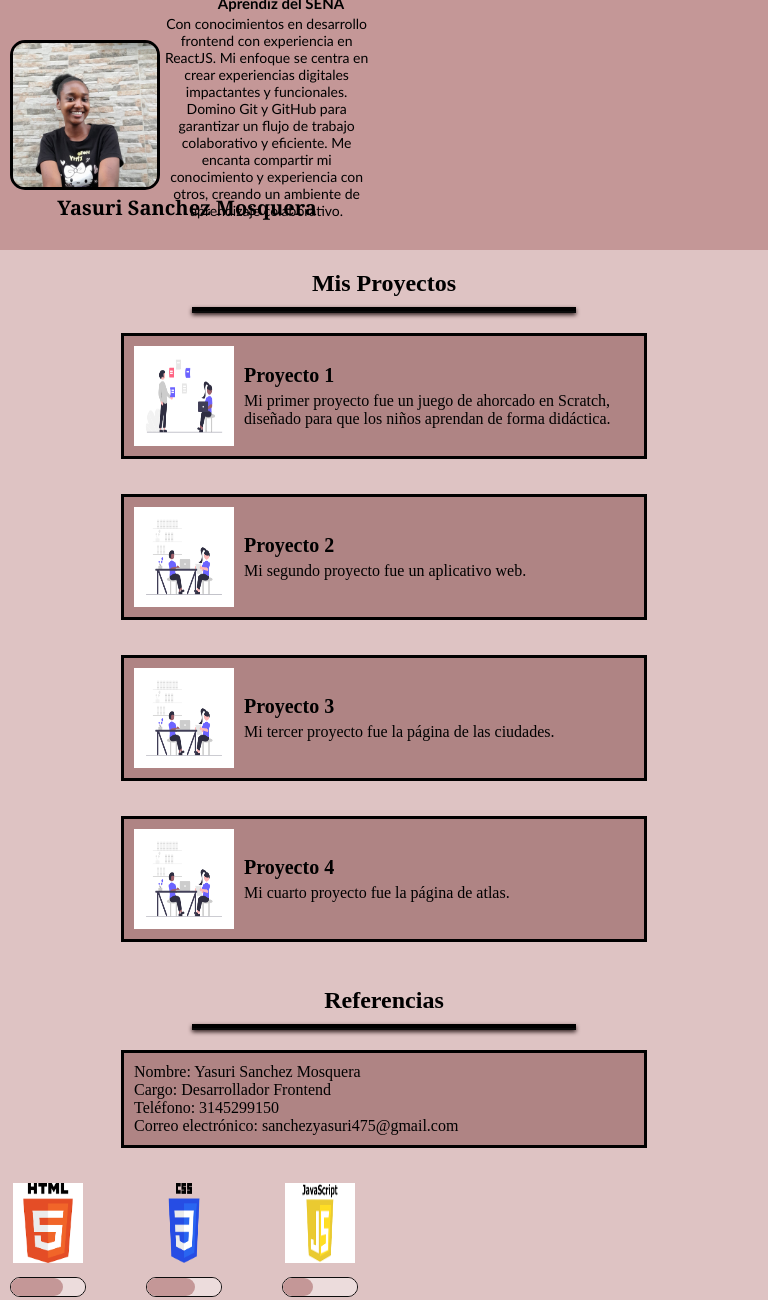
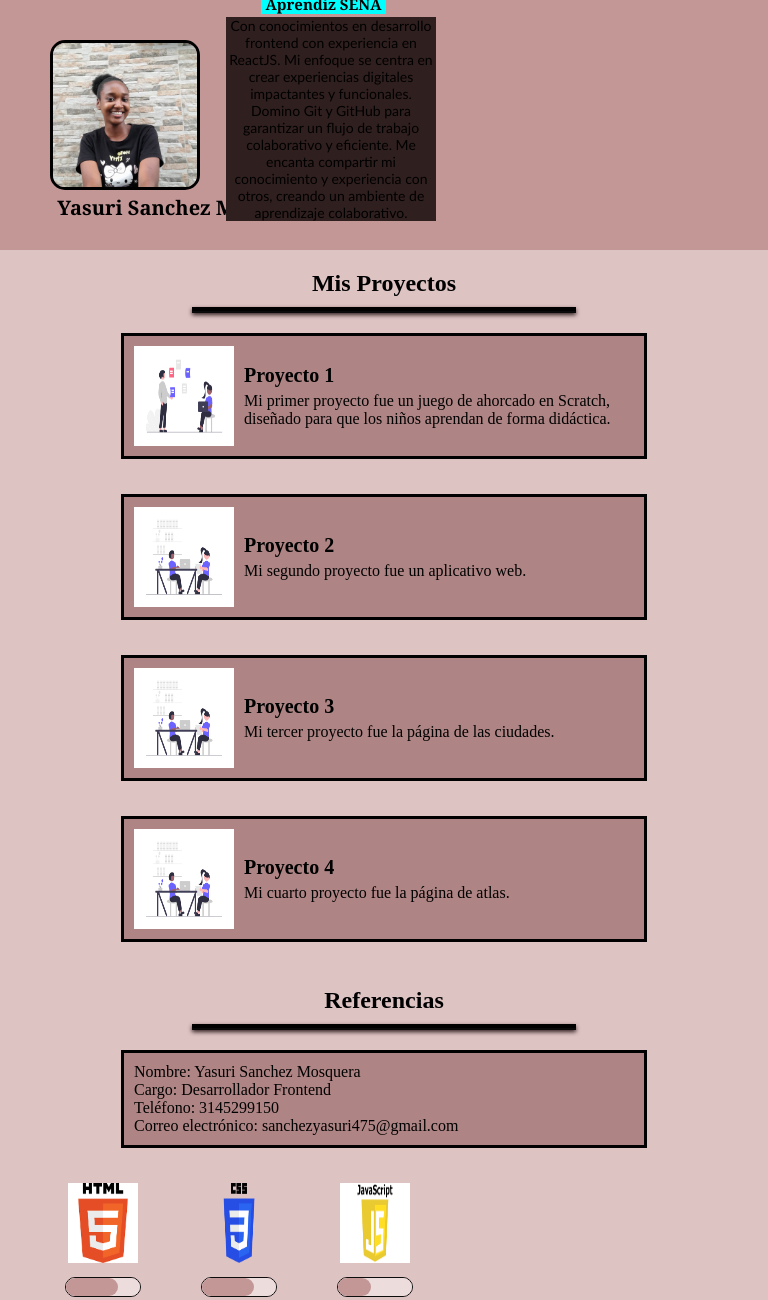
Before and after one commit to yasusanchez/portafolio-personal, a plain HTML site: page index.html in a window 768 px wide. Shown: the top 1300 px of the page. Drawn offline with Linux system fonts and the light colour scheme.

Commit message:
mas cambios

```diff
--- a/index.html
+++ b/index.html
@@ -8,10 +8,10 @@
 </head>
 <body>
     <header>
-        <img src="assets/images/yo.jpg" alt="Foto de Yasuri Sanchez Mosquera" class="profile-pic">
+        <img src="assets/images/yo.jpg" alt="Foto de Yasuri Sanchez Mosquera" class="photo">
         <h1>Yasuri Sanchez Mosquera</h1>
         <div class="container-information">
-            <h2>Aprendiz del SENA</h2>
+            <h2>Aprendiz SENA</h2>
             <p>
                 Con conocimientos en desarrollo frontend con experiencia en ReactJS. Mi enfoque se centra en crear experiencias digitales impactantes y funcionales.
                 Domino Git y GitHub para garantizar un flujo de trabajo colaborativo y eficiente. Me encanta compartir mi conocimiento y experiencia con otros, creando un ambiente de aprendizaje colaborativo.
@@ -72,17 +72,17 @@
                 </div>
                 <div class="experience">
                     <img src="assets/images/css.png" alt="CSS">
-                    <progress class="progress-bar" value="65" max="100"></progress>
+                    <progress class="progress-bar" value="70" max="100"></progress>
                 </div>
                 <div class="experience">
                     <img src="assets/images/javascript.png" alt="JavaScript">
-                    <progress class="progress-bar" value="40" max="100"></progress>
+                    <progress class="progress-bar" value="45" max="100"></progress>
                 </div>
             </div>
             <div class="container-experiences2">
                 <div class="experience">
                     <img src="assets/images/PHP.png" alt="PHP">
-                    <progress class="progress-bar" value="65" max="100"></progress>
+                    <progress class="progress-bar" value="55" max="100"></progress>
                 </div>
                 <div class="experience">
                     <img src="assets/images/phpmyadmin.png" alt="phpMyAdmin">
@@ -90,7 +90,7 @@
                 </div>
                 <div class="experience">
                     <img src="assets/images/MySQL.jpg" alt="MySQL">
-                    <progress class="progress-bar" value="40" max="100"></progress>
+                    <progress class="progress-bar" value="50" max="100"></progress>
                 </div>
             </div>
         </section>
--- a/styles/index.css
+++ b/styles/index.css
@@ -12,7 +12,7 @@ header {
     background-color:#c49797;
 }
 
-.profile-pic {
+.photo {
     width: 9rem;
     height: 9rem;
     border-radius: 10%;
@@ -39,8 +39,9 @@ h1 {
 .container-information > h2 {
     text-align: center;
     font-size: 15px;
-    font-family: 'Gill Sans', 'Gill Sans MT', Calibri, 'Trebuchet MS', sans-serif;
+    font-family: Georgia, 'Times New Roman', Times, serif;
     margin-top: -10px;
+    background-color: aqua;
 }
 
 .container-information > p {
@@ -49,7 +50,8 @@ h1 {
     font-family: 'Gill Sans', 'Gill Sans MT', Calibri, 'Trebuchet MS', sans-serif;
     margin-top: -10px;
     position: relative;
-    right: 0.9rem;
+    right: 0.9px;
+    background-color: #301f1f;
 }
 
 .projects {
@@ -214,20 +216,32 @@ hr {
 
 @media screen and (min-width: 480px) and (max-width: 932px) {
     header {
-      width: 100vw;
+        width: 100vw;
     }
 
     main {
-      width: 100vw;
+        width: 100vw;
     }
 
-    .projects {
-      display: flex;
-      flex-direction: column;
-      align-items: center;
+    .container-experiences1 {
+        margin-left: 65px;
     }
 
-    .projects > .project-info {
-      width: 20rem;
+    .container-experiences2 {
+        margin-left: 65px;
+    }
+
+    .container-information > h2 {
+        align-items: center;
+        margin-left: 85px;
+    }
+
+    .container-information > p {
+        position: relative;
+        left: 50px;
+    }
+
+    .photo {
+        margin-left: 50px;
     }
 }
```
